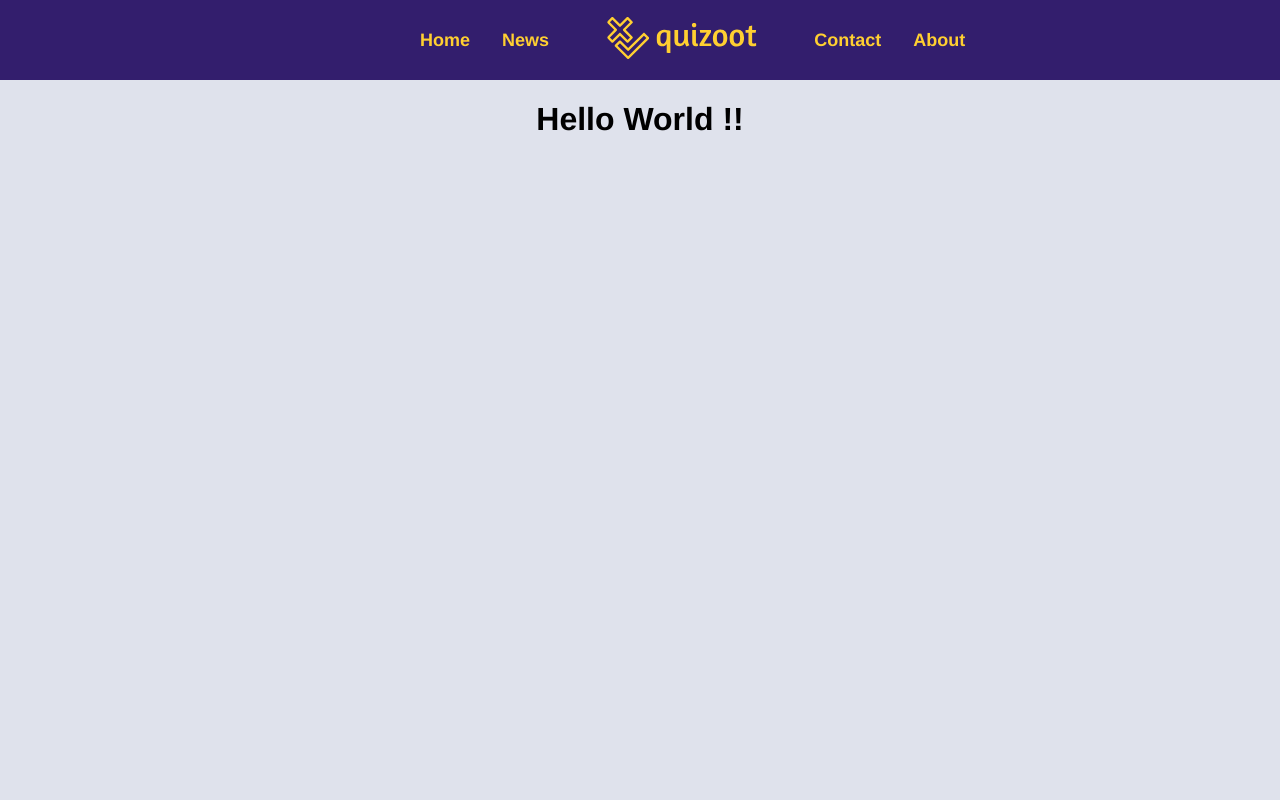
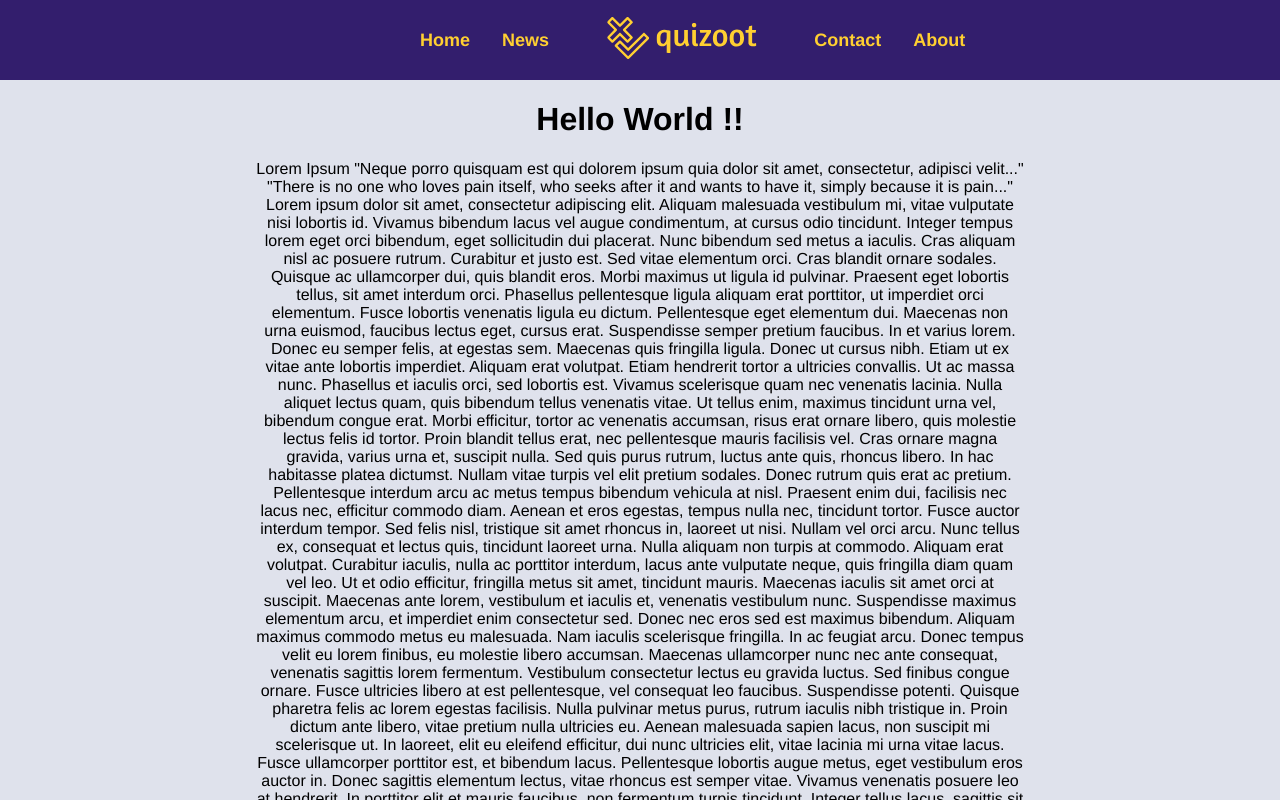
Before and after one commit to YacineSteeve/quizoot, a Vue app in the folder frontend/: page / in a window 1280 px wide. Built offline with nearby package versions, Linux system fonts and the light colour scheme.

Commit message:
style(frontend): add some lorem to test the scroll

```diff
--- a/frontend/src/components/HelloWorld.vue
+++ b/frontend/src/components/HelloWorld.vue
@@ -7,5 +7,83 @@ defineProps<{
 <template>
     <div>
         <h1>Hello {{ name }}</h1>
+        <p>
+            Lorem Ipsum
+            "Neque porro quisquam est qui dolorem ipsum quia dolor sit amet, consectetur, adipisci velit..."
+            "There is no one who loves pain itself, who seeks after it and wants to have it, simply because it is
+            pain..."
+            Lorem ipsum dolor sit amet, consectetur adipiscing elit. Aliquam malesuada vestibulum mi, vitae vulputate
+            nisi lobortis id. Vivamus bibendum lacus vel augue condimentum, at cursus odio tincidunt. Integer tempus
+            lorem eget orci bibendum, eget sollicitudin dui placerat. Nunc bibendum sed metus a iaculis. Cras aliquam
+            nisl ac posuere rutrum. Curabitur et justo est. Sed vitae elementum orci. Cras blandit ornare sodales.
+            Quisque ac ullamcorper dui, quis blandit eros. Morbi maximus ut ligula id pulvinar. Praesent eget lobortis
+            tellus, sit amet interdum orci. Phasellus pellentesque ligula aliquam erat porttitor, ut imperdiet orci
+            elementum.
+
+            Fusce lobortis venenatis ligula eu dictum. Pellentesque eget elementum dui. Maecenas non urna euismod,
+            faucibus lectus eget, cursus erat. Suspendisse semper pretium faucibus. In et varius lorem. Donec eu semper
+            felis, at egestas sem. Maecenas quis fringilla ligula. Donec ut cursus nibh. Etiam ut ex vitae ante lobortis
+            imperdiet. Aliquam erat volutpat. Etiam hendrerit tortor a ultricies convallis. Ut ac massa nunc. Phasellus
+            et iaculis orci, sed lobortis est. Vivamus scelerisque quam nec venenatis lacinia. Nulla aliquet lectus
+            quam, quis bibendum tellus venenatis vitae.
+
+            Ut tellus enim, maximus tincidunt urna vel, bibendum congue erat. Morbi efficitur, tortor ac venenatis
+            accumsan, risus erat ornare libero, quis molestie lectus felis id tortor. Proin blandit tellus erat, nec
+            pellentesque mauris facilisis vel. Cras ornare magna gravida, varius urna et, suscipit nulla. Sed quis purus
+            rutrum, luctus ante quis, rhoncus libero. In hac habitasse platea dictumst. Nullam vitae turpis vel elit
+            pretium sodales. Donec rutrum quis erat ac pretium. Pellentesque interdum arcu ac metus tempus bibendum
+            vehicula at nisl. Praesent enim dui, facilisis nec lacus nec, efficitur commodo diam. Aenean et eros
+            egestas, tempus nulla nec, tincidunt tortor. Fusce auctor interdum tempor.
+
+            Sed felis nisl, tristique sit amet rhoncus in, laoreet ut nisi. Nullam vel orci arcu. Nunc tellus ex,
+            consequat et lectus quis, tincidunt laoreet urna. Nulla aliquam non turpis at commodo. Aliquam erat
+            volutpat. Curabitur iaculis, nulla ac porttitor interdum, lacus ante vulputate neque, quis fringilla diam
+            quam vel leo. Ut et odio efficitur, fringilla metus sit amet, tincidunt mauris. Maecenas iaculis sit amet
+            orci at suscipit. Maecenas ante lorem, vestibulum et iaculis et, venenatis vestibulum nunc. Suspendisse
+            maximus elementum arcu, et imperdiet enim consectetur sed.
+
+            Donec nec eros sed est maximus bibendum. Aliquam maximus commodo metus eu malesuada. Nam iaculis scelerisque
+            fringilla. In ac feugiat arcu. Donec tempus velit eu lorem finibus, eu molestie libero accumsan. Maecenas
+            ullamcorper nunc nec ante consequat, venenatis sagittis lorem fermentum. Vestibulum consectetur lectus eu
+            gravida luctus. Sed finibus congue ornare. Fusce ultricies libero at est pellentesque, vel consequat leo
+            faucibus. Suspendisse potenti. Quisque pharetra felis ac lorem egestas facilisis. Nulla pulvinar metus
+            purus, rutrum iaculis nibh tristique in. Proin dictum ante libero, vitae pretium nulla ultricies eu. Aenean
+            malesuada sapien lacus, non suscipit mi scelerisque ut.
+
+            In laoreet, elit eu eleifend efficitur, dui nunc ultricies elit, vitae lacinia mi urna vitae lacus. Fusce
+            ullamcorper porttitor est, et bibendum lacus. Pellentesque lobortis augue metus, eget vestibulum eros auctor
+            in. Donec sagittis elementum lectus, vitae rhoncus est semper vitae. Vivamus venenatis posuere leo at
+            hendrerit. In porttitor elit et mauris faucibus, non fermentum turpis tincidunt. Integer tellus lacus,
+            sagittis sit amet neque in, euismod iaculis quam. Curabitur gravida diam nisi. Lorem ipsum dolor sit amet,
+            consectetur adipiscing elit. Nullam sollicitudin dapibus odio eu lacinia. In maximus metus nulla, et
+            molestie nunc ultrices a. Vestibulum posuere justo ante, at sodales orci dapibus et.
+
+            Donec mollis, dui vitae ultricies blandit, neque purus ornare libero, non dignissim diam tortor nec mauris.
+            Cras nec faucibus felis, faucibus tempor tellus. Etiam at ullamcorper dolor. Fusce non leo fermentum,
+            ullamcorper magna in, lacinia lacus. Cras sagittis convallis gravida. Maecenas sit amet hendrerit purus.
+            Vivamus faucibus, massa lobortis feugiat vehicula, arcu ex sagittis neque, a ultrices leo dolor at sem.
+            Suspendisse consequat, quam ac sollicitudin aliquam, tortor enim hendrerit lectus, sed rutrum ante lectus
+            sed sapien. Fusce sit amet velit cursus, lobortis sapien quis, efficitur nisl. Fusce tempor, turpis vel
+            elementum laoreet, dolor libero condimentum risus, eget tempor ante purus id massa. Donec condimentum
+            maximus efficitur.
+
+            Sed vestibulum nulla a convallis tincidunt. Etiam id vehicula tellus. Donec venenatis sagittis nulla ut
+            iaculis. In dapibus enim sit amet neque suscipit tristique. Sed ut elit non libero tristique dictum. Nulla
+            lacinia tempus leo tristique imperdiet. Suspendisse potenti. Mauris tristique imperdiet dolor. Nam placerat
+            mollis lorem eu suscipit. Vestibulum cursus nulla et porttitor viverra. In at viverra turpis, ut ultrices
+            libero. Proin non pretium urna.
+
+            Nunc congue accumsan dignissim. Nunc et dignissim nunc, eu tristique purus. Maecenas ut eros nibh. Mauris
+            facilisis bibendum turpis, vitae pulvinar purus ultricies sit amet. Aenean eleifend lacus quis augue
+            tincidunt, sed molestie diam venenatis. Vivamus pretium bibendum felis sit amet mollis. Lorem ipsum dolor
+            sit amet, consectetur adipiscing elit. Integer tempor, mi ut efficitur sodales, magna libero posuere massa,
+            in vehicula nisl ante posuere turpis. Etiam sit amet imperdiet magna. Phasellus velit libero, semper eu
+            pellentesque et, dictum vitae odio. Sed tempor turpis a accumsan pharetra.
+
+            Phasellus lacinia lorem sit amet elit dapibus volutpat. Suspendisse in eleifend quam. Vestibulum ante ipsum
+            primis in faucibus orci luctus et ultrices posuere cubilia curae; In tincidunt in metus quis posuere. Sed
+            scelerisque nisi quis nisl vulputate bibendum. Nam sollicitudin consequat sem sed mattis. Quisque vitae
+            neque neque.
+        </p>
     </div>
 </template>
```
